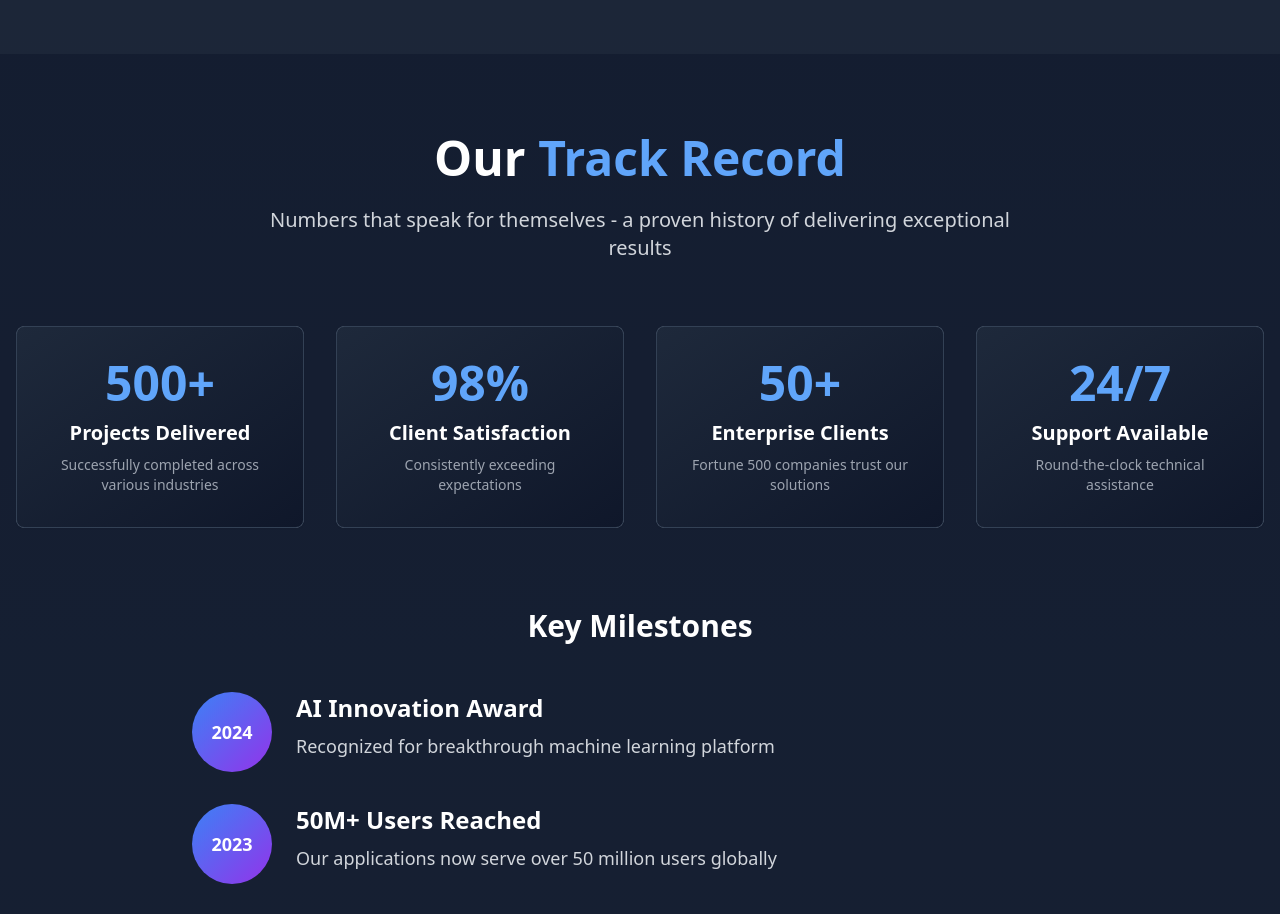
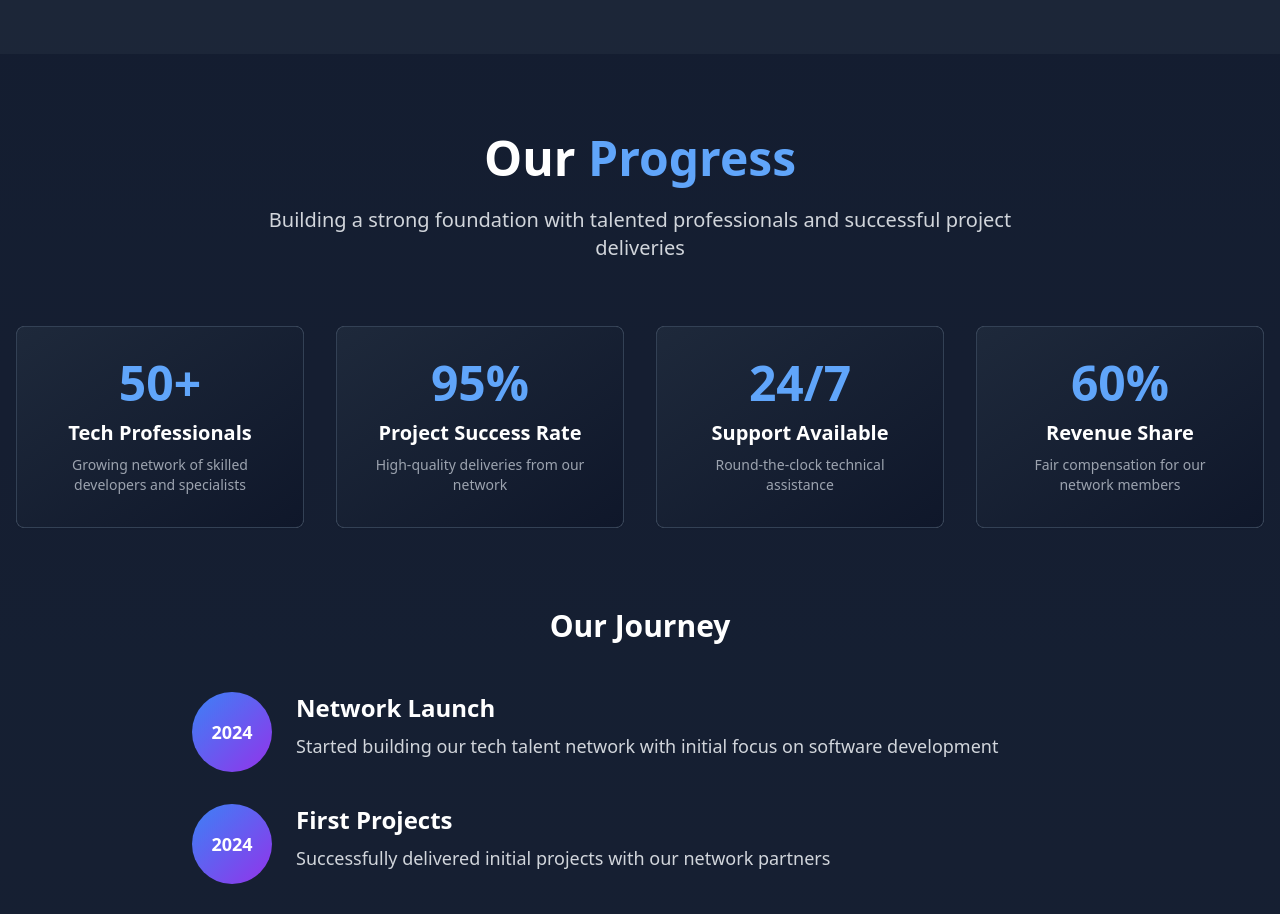
Before and after one commit to Romeoantwi/novel-tech-hub, a React (Vite) app: page / in a window 1280 px wide. Shown: the part 2840-3754 px from the top of the page. Built offline with nearby package versions, Linux system fonts and the light colour scheme.

Commit message:
Refactor: Update track record section
Remove exaggerated milestones and awards.

```diff
--- a/src/components/TrackRecord.tsx
+++ b/src/components/TrackRecord.tsx
@@ -3,17 +3,17 @@ import { Card, CardContent } from "@/components/ui/card";
 
 const TrackRecord = () => {
   const achievements = [
-    { number: "500+", label: "Projects Delivered", description: "Successfully completed across various industries" },
-    { number: "98%", label: "Client Satisfaction", description: "Consistently exceeding expectations" },
-    { number: "50+", label: "Enterprise Clients", description: "Fortune 500 companies trust our solutions" },
+    { number: "50+", label: "Tech Professionals", description: "Growing network of skilled developers and specialists" },
+    { number: "95%", label: "Project Success Rate", description: "High-quality deliveries from our network" },
     { number: "24/7", label: "Support Available", description: "Round-the-clock technical assistance" },
+    { number: "60%", label: "Revenue Share", description: "Fair compensation for our network members" },
   ];
 
   const milestones = [
-    { year: "2024", title: "AI Innovation Award", description: "Recognized for breakthrough machine learning platform" },
-    { year: "2023", title: "50M+ Users Reached", description: "Our applications now serve over 50 million users globally" },
-    { year: "2022", title: "Series B Funding", description: "Secured $25M to accelerate product development" },
-    { year: "2021", title: "ISO 27001 Certified", description: "Achieved highest security and compliance standards" },
+    { year: "2024", title: "Network Launch", description: "Started building our tech talent network with initial focus on software development" },
+    { year: "2024", title: "First Projects", description: "Successfully delivered initial projects with our network partners" },
+    { year: "2024", title: "Growing Portfolio", description: "Expanding expertise areas to include cybersecurity and networking" },
+    { year: "2024", title: "Quality Standards", description: "Established rigorous vetting process for network members" },
   ];
 
   return (
@@ -21,10 +21,10 @@ const TrackRecord = () => {
       <div className="container mx-auto px-4">
         <div className="text-center mb-16">
           <h2 className="text-4xl md:text-5xl font-bold text-white mb-6">
-            Our <span className="text-blue-400">Track Record</span>
+            Our <span className="text-blue-400">Progress</span>
           </h2>
           <p className="text-xl text-gray-300 max-w-3xl mx-auto">
-            Numbers that speak for themselves - a proven history of delivering exceptional results
+            Building a strong foundation with talented professionals and successful project deliveries
           </p>
         </div>
 
@@ -49,7 +49,7 @@ const TrackRecord = () => {
 
         {/* Milestones */}
         <div className="max-w-4xl mx-auto">
-          <h3 className="text-3xl font-bold text-white text-center mb-12">Key Milestones</h3>
+          <h3 className="text-3xl font-bold text-white text-center mb-12">Our Journey</h3>
           <div className="space-y-8">
             {milestones.map((milestone, index) => (
               <div key={index} className="flex items-start space-x-6">
```
